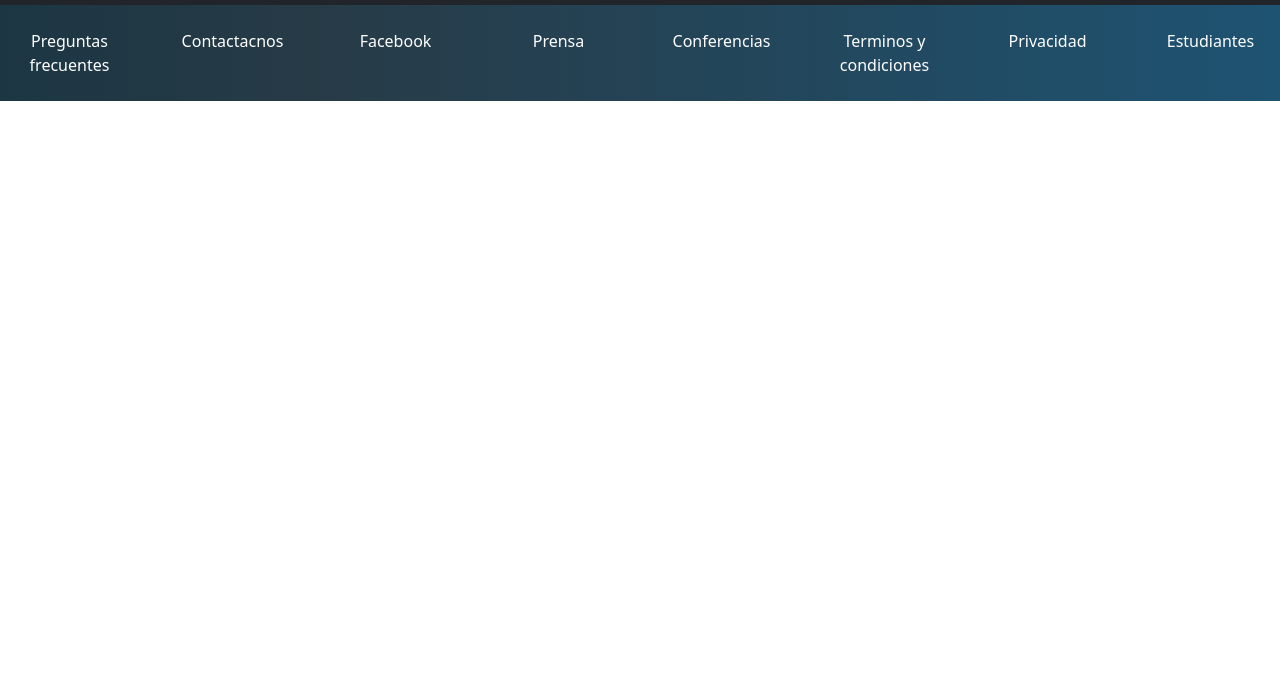
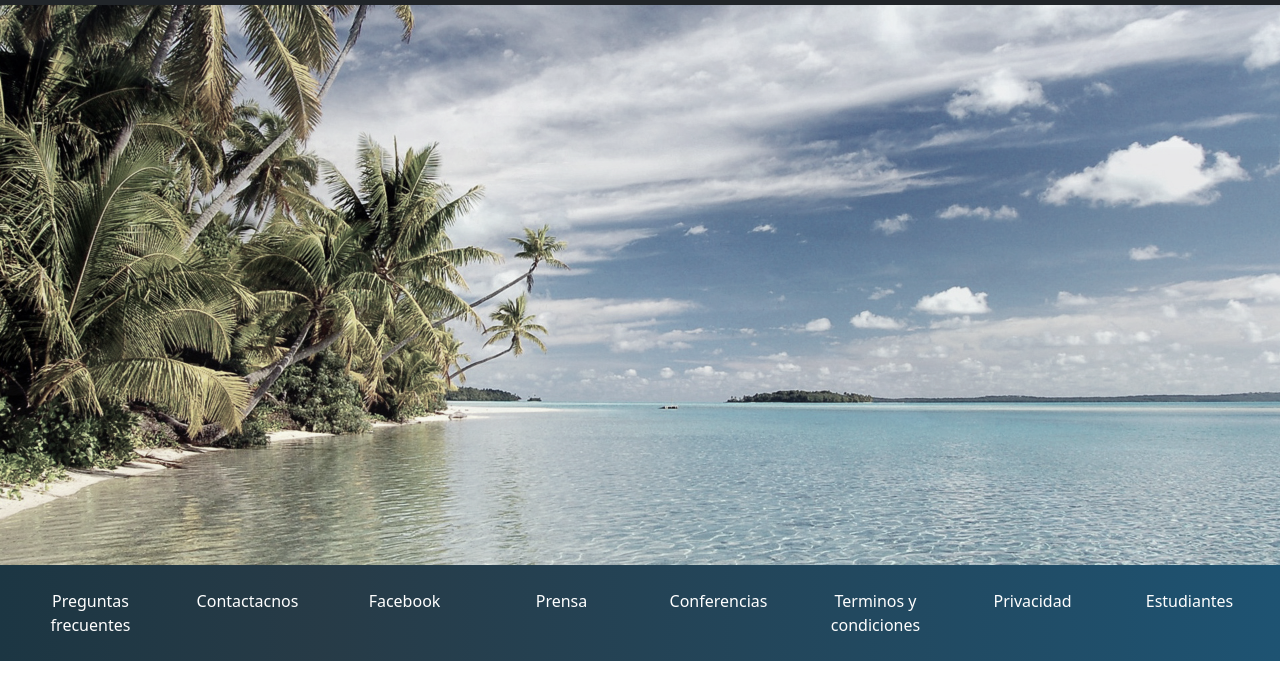
Before and after one commit to RonyVargasPichardo/Bootstrap, a plain HTML site: page index.html in a window 1280 px wide. Shown: the part 51-750 px from the top of the page. Drawn offline with nearby package versions, Linux system fonts and the light colour scheme.

Commit message:
creacion del main de mi sitio web en proceso, ya agregue un slider con imagenes

```diff
--- a/index.css
+++ b/index.css
@@ -1,9 +1,16 @@
+
 #header-nav img {
     width: 80px;
 }
 
 .text-platzi{
     color: #97c93e !important;
+}
+
+#main .carousel-inner img{
+    height: 70vh;
+    object-fit: cover;
+    filter: grayscale(70%);
 }
 #footer{
     background: linear-gradient(90deg,#1c3643,#273b47 25%,#1e5372);
@@ -13,3 +20,9 @@
     color: white;
     text-decoration: none;
 }
+
+
+/*
+.row {
+    --bs-gutter-x: 0 !important;
+} */
--- a/index.html
+++ b/index.html
@@ -12,8 +12,9 @@
 
   </head>
   <body>
+
     <!-- header -->
-    <header>
+    <header id="header">
         <nav id="header-nav" class="navbar navbar-expand-lg navbar-dark bg-dark">
             <div class="container">
                 <a class="navbar-brand" href="#">
@@ -46,20 +47,38 @@
     </header>
     <!-- /header -->
 
+    <!-- Main -->
+    <main id="main">
+        <div id="carouselExampleFade" class="carousel slide carousel-fade" data-bs-ride="carousel" data-bs-pause="false">
+            <div class="carousel-inner">
+              <div class="carousel-item active">
+                <img src="./assets/img/hawaii.jpg" class="d-block w-100" alt="hawaii-1">
+              </div>
+              <div class="carousel-item">
+                <img src="./assets/img/hawaii2.jpg" class="d-block w-100" alt="hawaii-2">
+              </div>
+              <div class="carousel-item">
+                <img src="./assets/img/hawaii3.jpeg" class="d-block w-100" alt="hawaii-3">
+              </div>
+            </div>
+          </div>
+    </main>
+    <!-- /Main -->
+
     <!-- Footer -->
     <footer id="footer" class="py-4">
-        <div class="conatiner">
+        <div class="conatiner px-4">
             <div class="row text-center">
-                <div class="col-12 pb-1 col-md-3 col-lg py-lg-0">
+                <div class="col-12 pb-1 col-md-3 col-lg pb-lg-0">
                     <a href="#">Preguntas frecuentes</a>
                 </div>
-                <div class="col-12 pb-1 col-md-3 col-lg py-lg-0">
+                <div class="col-12 pb-1 col-md-3 col-lg pb-lg-0">
                     <a href="#">Contactacnos</a>
                 </div>
-                <div class="col-12 pb-1 col-md-3 col-lg py-lg-0">
+                <div class="col-12 pb-1 col-md-3 col-lg pb-lg-0">
                     <a href="#">Facebook</a>
                 </div>
-                <div class="col-12 pb-1 col-md-3 col-lg py-lg-0">
+                <div class="col-12 pb-1 col-md-3 col-lg pb-lg-0">
                     <a href="#">Prensa</a>
                 </div>
                 <div class="col-12 pb-1 col-md-3 pb-md-0 col-lg">
```
